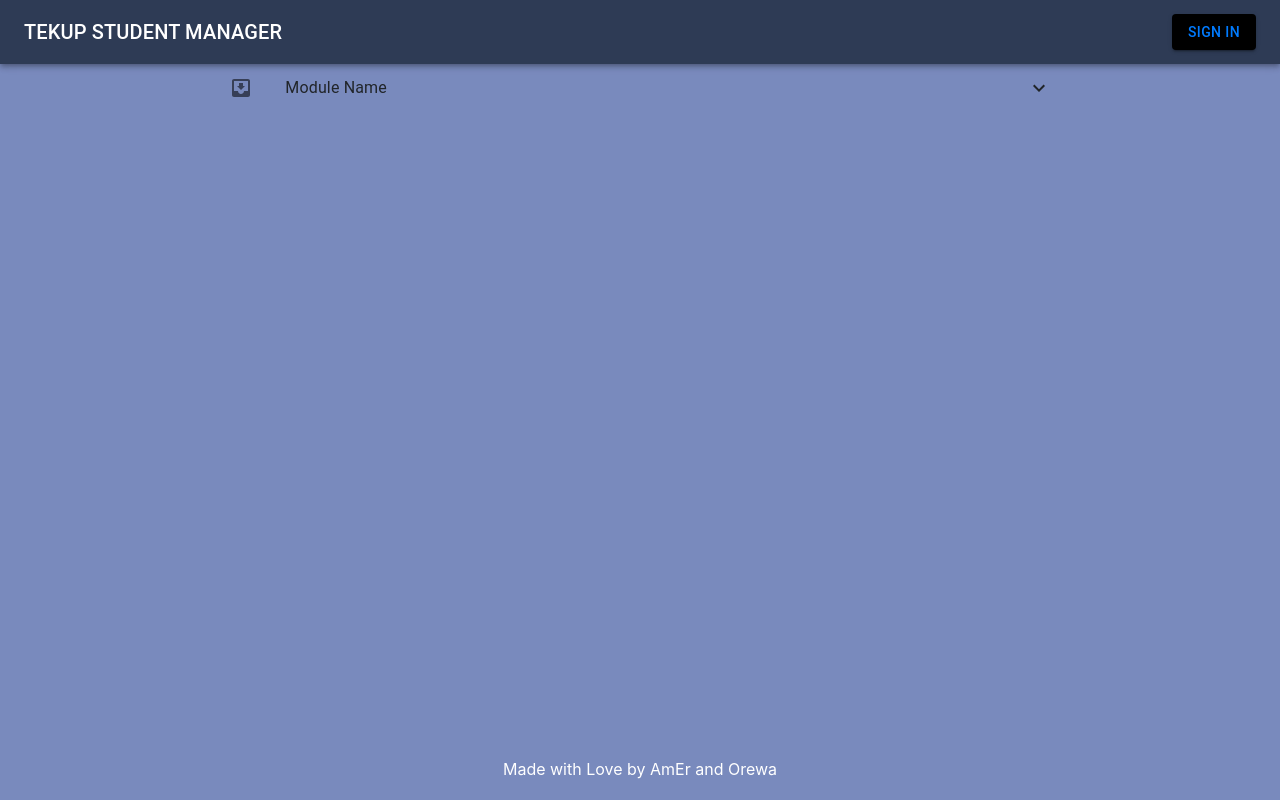
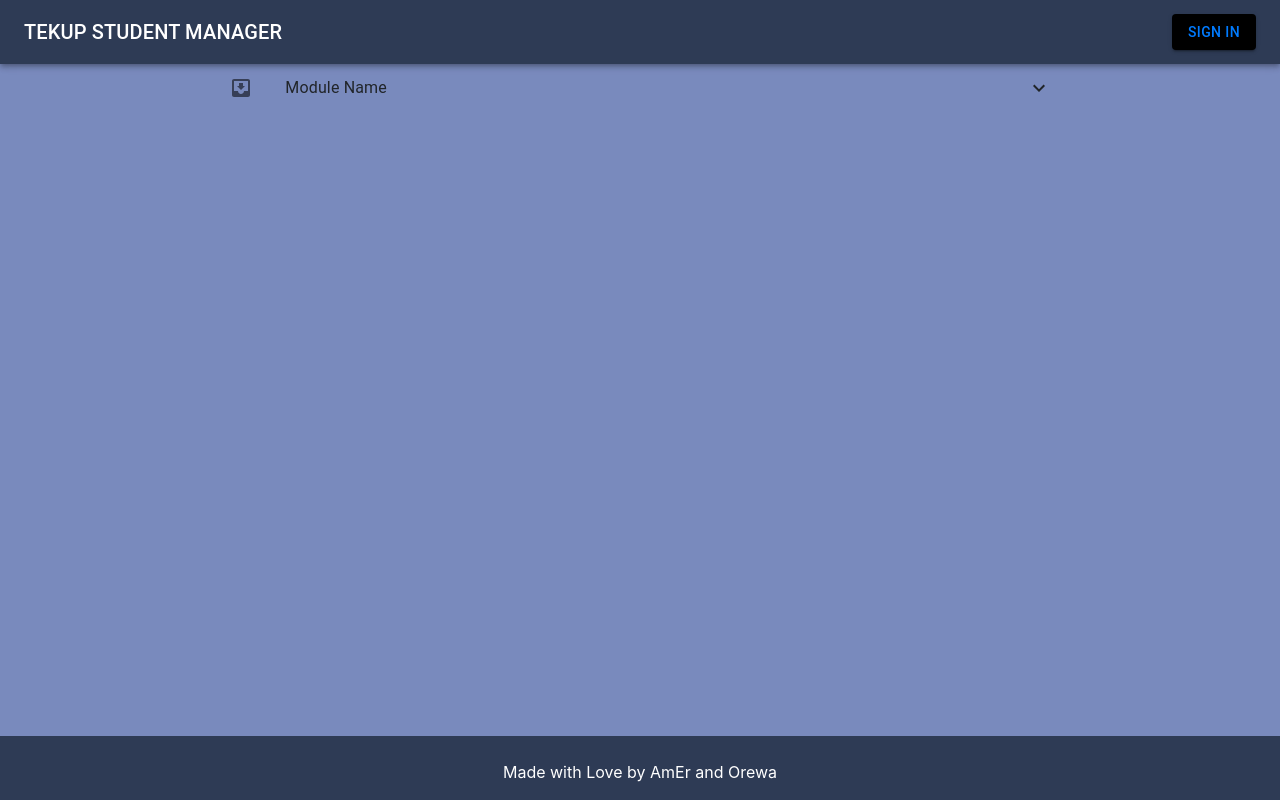
Before and after one commit to ItsOrewa/Tekup-student-manager, a React (Create React App) app in the folder frontend/: page /rating in a window 1280 px wide. Built offline with nearby package versions, Linux system fonts and the light colour scheme.

Commit message:
more on fixing + styling

```diff
--- a/frontend/public/styles.css
+++ b/frontend/public/styles.css
@@ -18,7 +18,8 @@ body {
     width: 600px;
     height: 600px;
     margin: auto;
-    margin-top: 50px;
+    margin-top: 4rem;
+    margin-bottom: 4rem;
     border-radius: 20px;
 }
 
@@ -93,11 +94,14 @@ input[type=submit]:hover {
 footer {
   position: absolute;
     text-align: center;
+    padding-top: 1.5rem;
+    margin-top: 2rem;
     bottom: 0;
     z-index: auto;
     width: 100%;
-    height: 2.7rem;
+    height: 4rem;
     color: white;
+    background-color: #2E3B55;
   }
 
   .Cover img {
```
